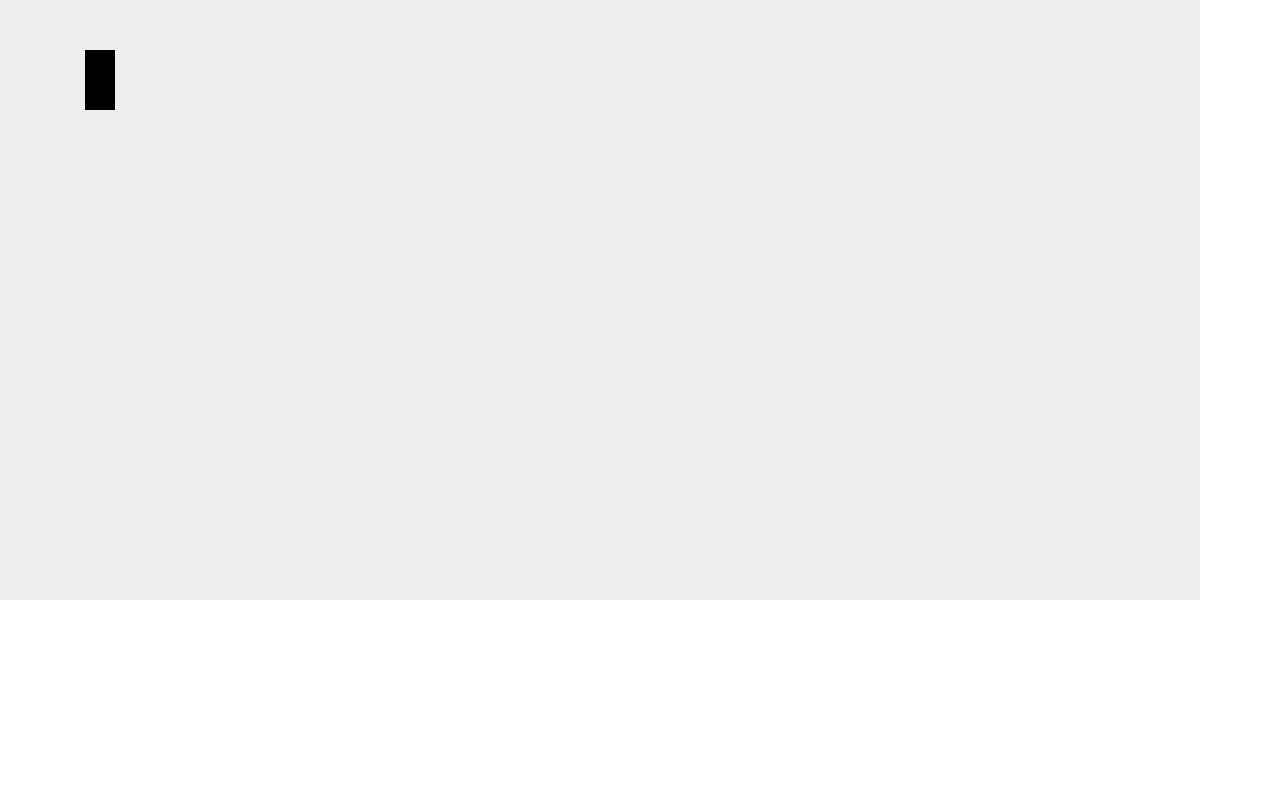
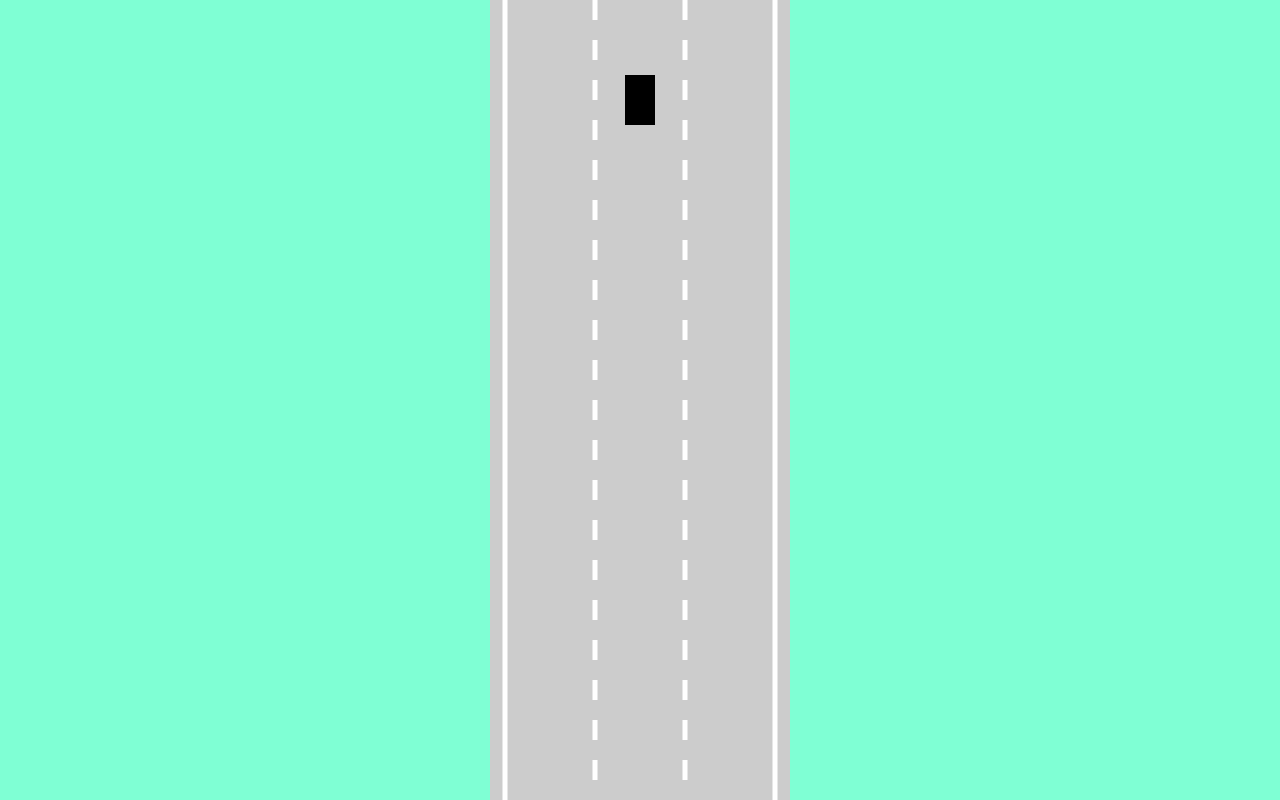
Before and after one commit to wyc666wyc/cloud-house, a React (Vite) app in the folder client/: page / in a window 1280 px wide. Built offline with nearby package versions, Linux system fonts and the light colour scheme.

Commit message:
upload car logical

```diff
--- a/client/src/class/Car.ts
+++ b/client/src/class/Car.ts
@@ -9,6 +9,7 @@ export default class Car {
   acceleration: number
   friction: number
   angle: number
+  angleScale: number
   controls: Controls
   constructor(x: number, y: number, w: number, h: number) {
     this.x = x
@@ -16,13 +17,17 @@ export default class Car {
     this.w = w
     this.h = h
     this.speed = 0
-    this.maxSpeed = 10
-    this.acceleration = 0.1
+    this.maxSpeed = 3
+    this.acceleration = 0.05
     this.friction = 0.02
     this.angle = 0
+    this.angleScale = 0.03
     this.controls = new Controls()
   }
   update() {
+    this.#move()
+  }
+  #move() {
     if (this.controls.forward) {
       this.speed += this.acceleration
     }
@@ -44,12 +49,17 @@ export default class Car {
     if (Math.abs(this.speed) < this.friction) {
       this.speed = 0
     }
-    if (this.controls.left) {
-      this.angle += 0.03
+    if (this.speed !== 0) {
+      const filp = this.speed > 0 ? 1 : -1
+      if (this.controls.left) {
+        this.angle += this.angleScale * filp
+      }
+      if (this.controls.right) {
+        this.angle -= this.angleScale * filp
+      }
     }
-    if (this.controls.right) {
-      this.angle -= 0.03
-    }
+    this.x -= Math.sin(this.angle) * this.speed
+    this.y -= Math.cos(this.angle) * this.speed
     this.y -= this.speed
   }
   draw(ctx: CanvasRenderingContext2D) {
@@ -59,7 +69,7 @@ export default class Car {
     ctx.beginPath()
     ctx.rect(
       - this.w / 2,
-      - this.y / 2,
+      - this.h / 2,
       this.w,
       this.h
     )
--- /dev/null
+++ b/client/src/class/Road.ts
@@ -0,0 +1,44 @@
+import { lerp } from '../utils/index'
+
+export default class Road {
+  x: number
+  w: number
+  laneCount: number
+  left: number
+  right: number
+  top: number
+  bottom: number
+  lineWidth = 5
+  constructor(x: number, w: number, laneCount = 3) {
+    this.x = x
+    this.w = w
+    this.laneCount = laneCount
+    this.left = x - w / 2
+    this.right = x + w / 2
+    const infinity = 1000000
+    this.top = -infinity
+    this.bottom = infinity
+  }
+  draw(ctx: CanvasRenderingContext2D) {
+    ctx.lineWidth = this.lineWidth
+    ctx.strokeStyle = '#fff'
+
+    for(let i = 0; i <= this.laneCount; i++) {
+      const x = lerp(this.left, this.right, i / this.laneCount)
+      if (i > 0 && i < this.laneCount) {
+        ctx.setLineDash([20, 20])
+      } else {
+        ctx.setLineDash([])
+      }
+      ctx.beginPath()
+      ctx.moveTo(x, this.top)
+      ctx.lineTo(x, this.bottom)
+      ctx.stroke()
+    }
+
+    // ctx.beginPath()
+    // ctx.moveTo(this.right, this.top)
+    // ctx.lineTo(this.right, this.bottom)
+    // ctx.stroke()
+  }
+}
--- a/client/src/index.css
+++ b/client/src/index.css
@@ -6,4 +6,7 @@ html, body {
 }
 #root {
   height: 100%;
+  overflow-y: hidden;
+  text-align: center;
+  background-color: aquamarine;
 }
--- /dev/null
+++ b/client/src/utils/index.ts
@@ -0,0 +1,3 @@
+export const lerp = (A: number, B: number, t: number) => {
+  return A + (B - A) * t
+}
--- a/client/src/views/home/index.tsx
+++ b/client/src/views/home/index.tsx
@@ -1,25 +1,27 @@
 import { useEffect } from "react"
 import Car from "../../class/Car"
+import Road from "../../class/Road"
 
 export default function Home() {
   useEffect(() => {
     initCanvas()
   }, [])
-  return <canvas id="cvs" style={{background: "#eee"}}></canvas>
+  return <canvas id="cvs" style={{background: "#ccc"}}></canvas>
 }
 
 function initCanvas() {
   const cvs = document.getElementById("cvs")! as HTMLCanvasElement
-  cvs.width = 1200
-  cvs.height = 600
+  cvs.width = 300
+  cvs.height = window.innerHeight
   const ctx = cvs.getContext("2d")!
-  const car = new Car(100, 100, 30, 60)
+  const car = new Car(150, 100, 30, 50)
   car.draw(ctx)
-
+  const road = new Road(cvs.width / 2, cvs.width * 0.9)
   animate()
   function animate() {
     car.update()
     ctx.clearRect(0, 0, cvs.width, cvs.height)
+    road.draw(ctx)
     car.draw(ctx)
     requestAnimationFrame(animate)
   }
```
